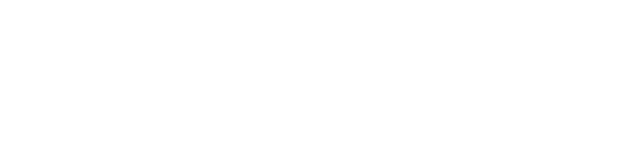
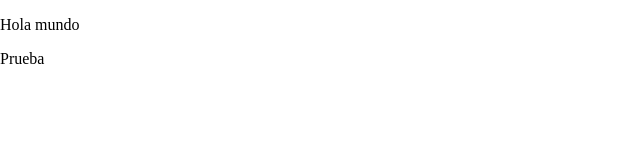
Before and after one commit to carlosjose006/carlosjose006.github.com, a plain HTML site: page boletines/index.html in a window 1280 px wide. Shown: the whole page, without its empty margins (0-640 px from the left). Drawn offline with nearby package versions, Linux system fonts and the light colour scheme.

Commit message:
Update index.html
Prueba

```diff
--- a/boletines/index.html
+++ b/boletines/index.html
@@ -3,8 +3,14 @@
 <head>
 	<meta charset="utf-8">
 	<title></title>
+	<link rel="stylesheet" type="text/css" href="assets/css/normalize.css">
+	<link rel="stylesheet" type="text/css" href="assets/css/main.css">
+
 </head>
 <body>
 
+	<p>Hola mundo</p>
+	<p>Prueba</p>
+
 </body>
 </html>
```
